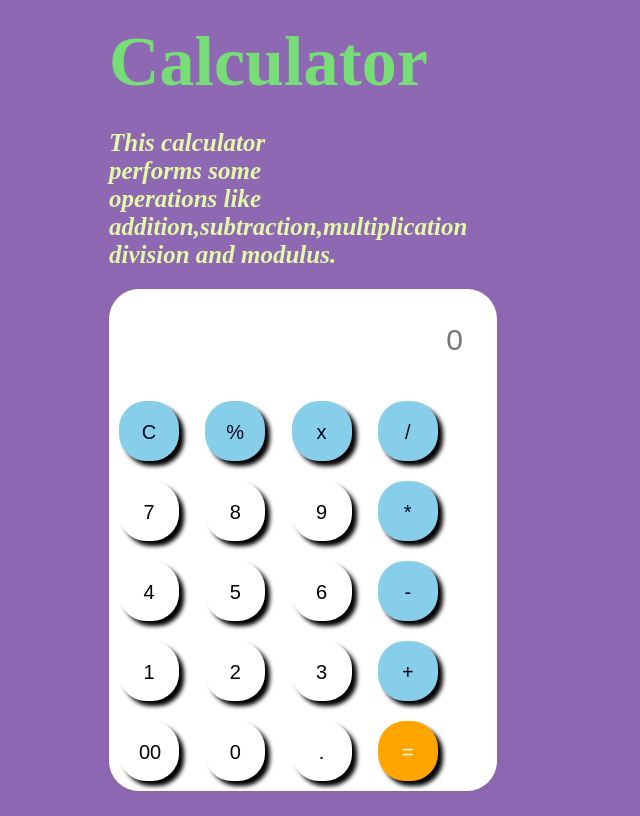
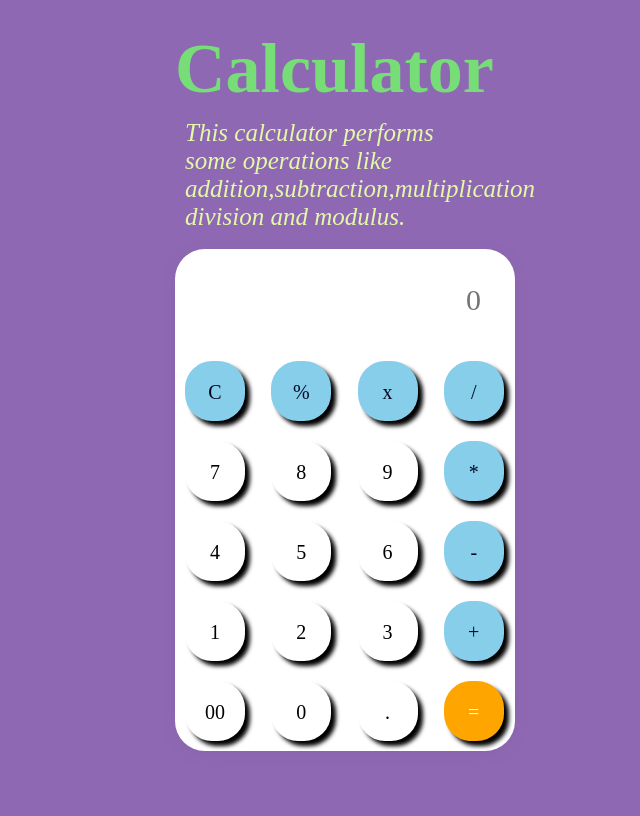
Before and after one commit to sruthiganesan11/Projects, a plain HTML site: page Dom-calculator/index.html in a window 1280 px wide. Shown: the whole page, without its empty margins (295-935 px from the left). Drawn offline with Linux system fonts and the light colour scheme.

Commit message:
calsi and pagination

```diff
--- a/Dom-calculator/style.css
+++ b/Dom-calculator/style.css
@@ -1,7 +1,8 @@
-.content {
-  max-width: 100%;
-  align-items: center;
-  justify-content: center;
+* {
+  margin: 0;
+  padding: 0;
+  font-family: 'Times New Roman', Times, serif;
+  box-sizing: border-box;
 }
 
 #heading {
@@ -9,19 +10,19 @@
   width: 100%;
   display: flex;
   position: relative;
+  top: -20px;
   font-size: 35px;
-  font-weight: bold;
-  margin-top: -50px;
+
 }
 
 #description {
-  max-width: 90%;
+  margin: 10px;
+  font-size: 25px;
   height: 100px;
   width: 250px;
-  font-size: 25px;
-  font-weight: 800;
-  margin-top: -20px;
-  margin-bottom: 30px;
+  position: relative;
+  top: -20px;
+
 }
 
 body {
@@ -32,10 +33,8 @@ body {
   align-items: center;
   justify-content: center;
 }
+
 .calculator {
-  align-items: center;
-  margin-right: 100px;
-  margin-top: 60px;
   border-radius: 30px;
   box-shadow: 0px 3px 15px rgba(84, 84, 84, 0.1);
   background: transparent;
@@ -74,5 +73,5 @@ button {
 
 .operator {
   color: #040720;
-  background-color: #87ceeb;
+  background-color: #87CEEB;
 }
```
